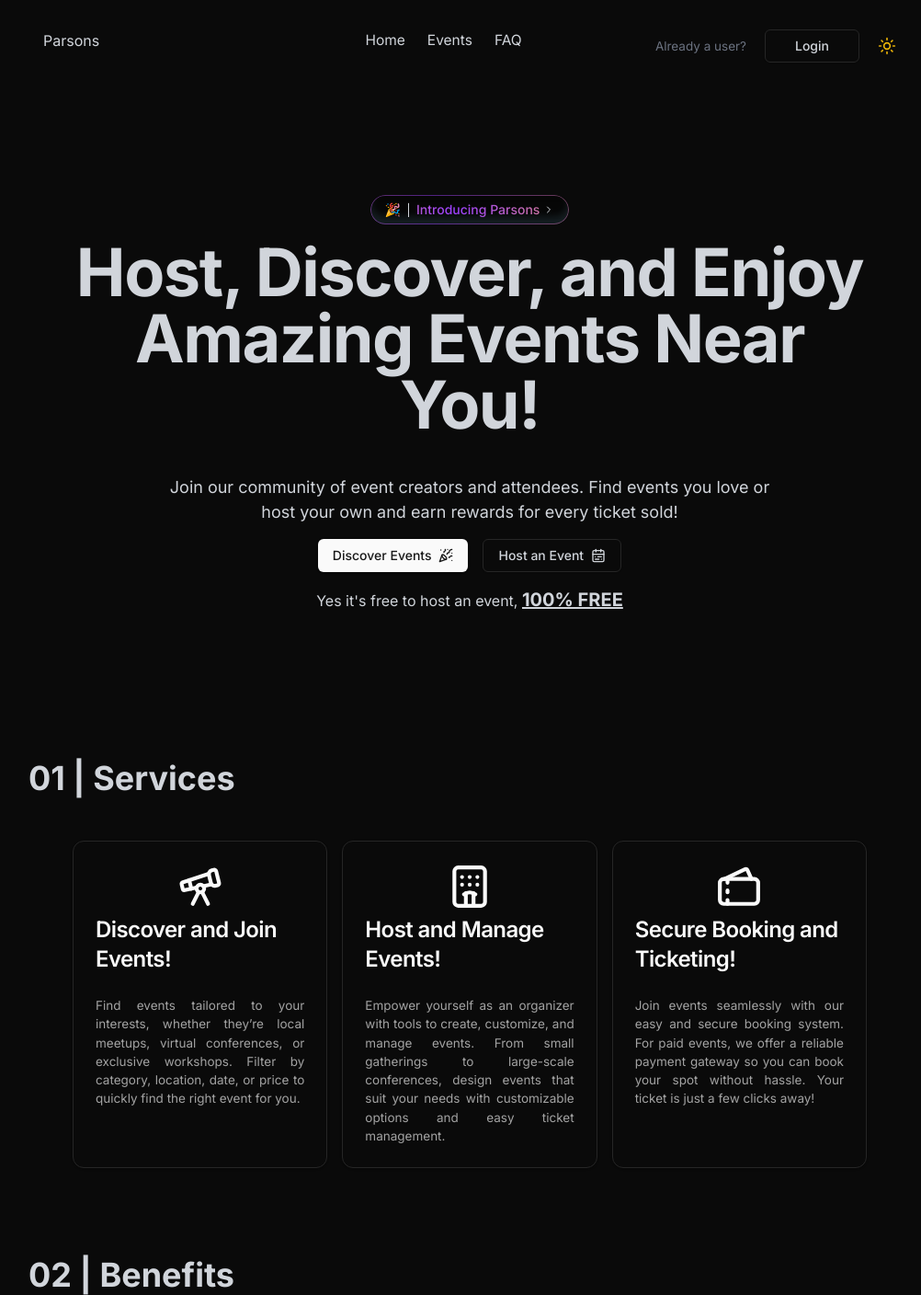
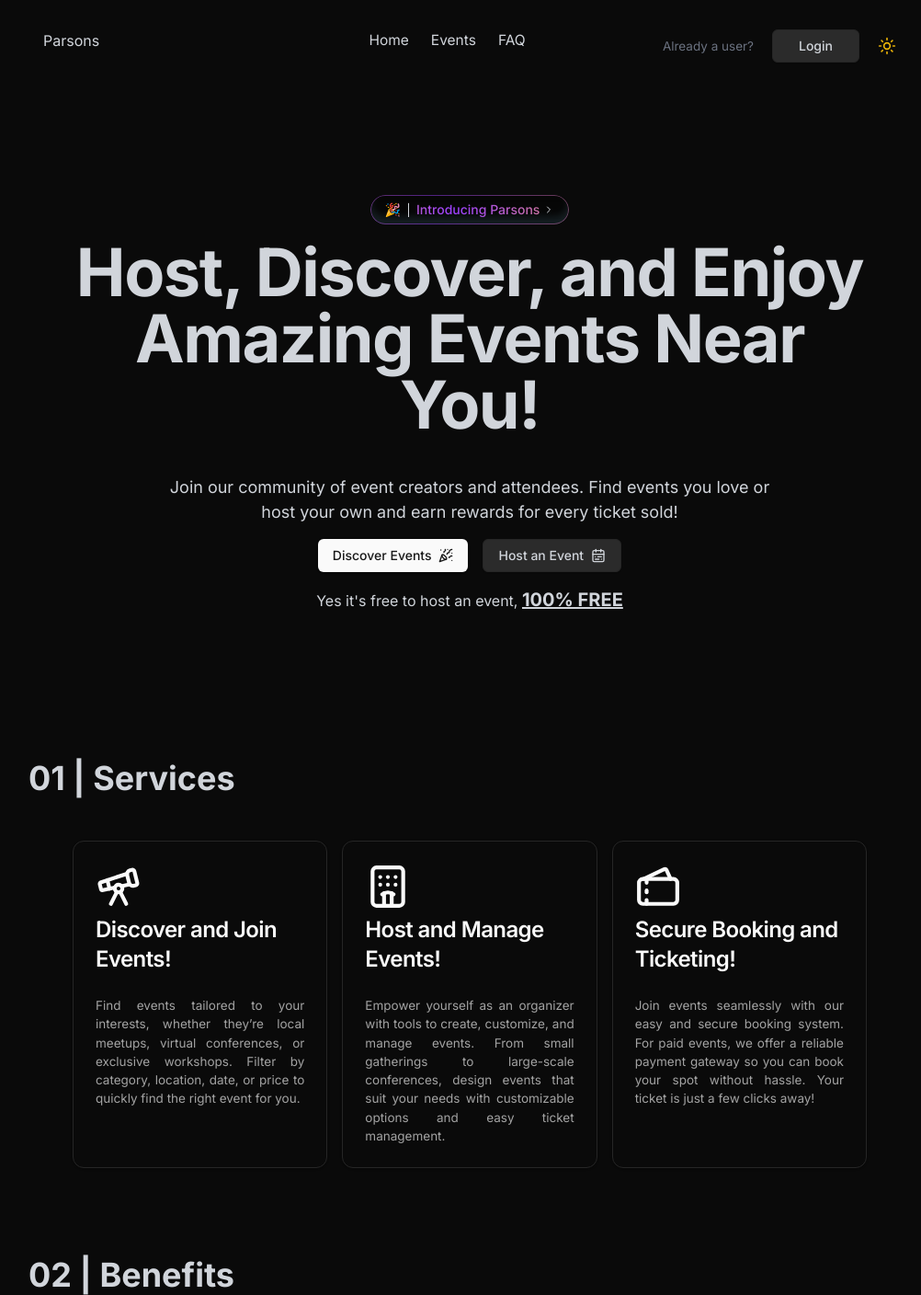
Before and after one commit to joshuagemvicente/event, a React (Vite) app: page / in a window 1280 px wide. Shown: the whole page at 92% size, without its empty margins (129-1131 px from the left). Built offline with nearby package versions, Linux system fonts and the light colour scheme.

Commit message:
added something

```diff
--- a/src/components/global/hero.tsx
+++ b/src/components/global/hero.tsx
@@ -34,7 +34,10 @@ export default function Hero() {
             Discover Events
             <PartyPopper />
           </Button>
-          <Button className="flex items-center" variant="outline">
+          <Button
+            className="flex items-center dark:bg-[#2b2b2b]"
+            variant="outline"
+          >
             Host an Event
             <CalendarRange />
           </Button>
--- a/src/components/global/navbar.tsx
+++ b/src/components/global/navbar.tsx
@@ -23,7 +23,7 @@ export default function Navbar() {
         <div className="flex gap-5 items-center">
           <span className="text-[13.5px] text-gray-500">Already a user?</span>
           <Link to="/auth/login">
-            <Button variant="outline" className="px-[32px]">
+            <Button variant="outline" className="px-[28px] dark:bg-[#2b2b2b]">
               Login
             </Button>
           </Link>
--- a/src/components/global/services.tsx
+++ b/src/components/global/services.tsx
@@ -57,7 +57,7 @@ export default function Services() {
 export const ServicesCard = ({ services }: { services: Services }) => {
   return (
     <Card className="h-full w-auto">
-      <CardHeader className="flex flex-col justify-center items-center ">
+      <CardHeader className="flex flex-col  ">
         <span className="">{services.serviceIcon}</span>
         <CardTitle className="text-2xl">{services.serviceName}</CardTitle>
       </CardHeader>
```
